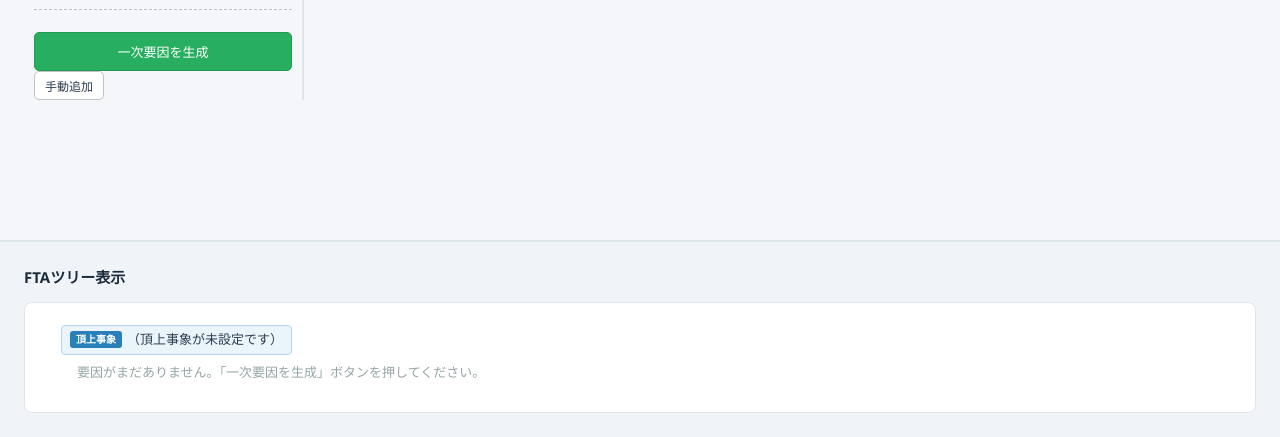
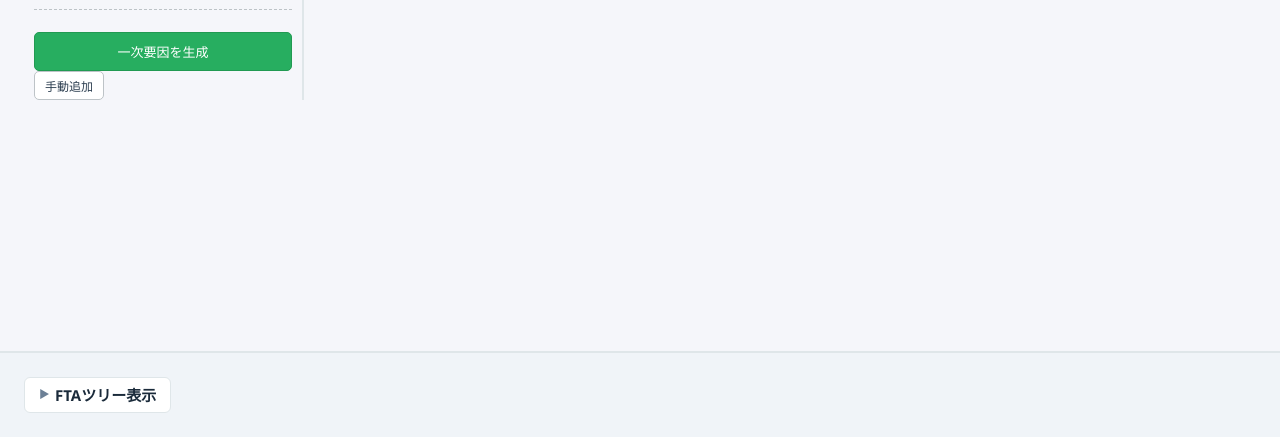
Before and after one commit to fujihara-masaki/fta-202605, a FastAPI app: template fta_tool/app/templates/analysis_detail.html in a window 1280 px wide. Shown: the part 363-800 px from the top of the page. Run offline with FastAPI, Linux system fonts and the light colour scheme; the template is opened without the code that fills it, so the values that code supplies are empty.

Commit message:
FTAツリー表示セクションを折りたたみ式に変更（デフォルト閉じる）
- <details>/<summary> でFTAツリー表示セクションを折りたたみ化
- デフォルトは閉じた状態で、従来の列形式UIを優先表示
- localStorage で分析ごとの開閉状態を保持・復元
- summary のスタイル（▶矢印、ホバー効果）を追加

https://claude.ai/code/session_01HkhnyLEgPW5rANrhL5fXwZ

```diff
--- a/fta_tool/app/static/style.css
+++ b/fta_tool/app/static/style.css
@@ -158,7 +158,20 @@ a:hover { text-decoration: underline; }
 
 /* ===== FTA Tree View Section ===== */
 .fta-tree-view-section { padding: 24px; background: #f0f4f8; border-top: 2px solid #dfe6e9; }
-.tree-section-title { font-size: 15px; font-weight: 700; color: #1a2a3a; margin: 0 0 14px; }
+.fta-tree-details { }
+.fta-tree-summary {
+  display: inline-flex; align-items: center; gap: 6px;
+  font-size: 15px; font-weight: 700; color: #1a2a3a;
+  cursor: pointer; user-select: none;
+  padding: 6px 14px; border-radius: 6px;
+  background: #fff; border: 1px solid #dfe6e9;
+  margin-bottom: 0;
+}
+.fta-tree-summary:hover { background: #eaf4fb; border-color: #aed6f1; }
+.fta-tree-summary::marker, .fta-tree-summary::-webkit-details-marker { display: none; }
+.fta-tree-summary::before { content: '▶'; font-size: 10px; color: #6c8096; transition: transform 0.2s; }
+details[open] > .fta-tree-summary::before { transform: rotate(90deg); }
+details[open] > .fta-tree-summary { margin-bottom: 14px; }
 .fta-tree-view { background: #fff; border: 1px solid #dfe6e9; border-radius: 8px; padding: 20px 24px; overflow-x: auto; }
 .tree-root, .tree-children { list-style: none; margin: 0; padding: 0; }
 .tree-children { padding-left: 20px; margin-left: 8px; border-left: 2px solid #dfe6e9; margin-top: 4px; }
--- a/fta_tool/app/templates/analysis_detail.html
+++ b/fta_tool/app/templates/analysis_detail.html
@@ -216,9 +216,10 @@
     </div><!-- end fta-tree-container -->
   </div><!-- end fta-tree-scroll -->
 
-  <!-- FTA Tree View Section -->
+  <!-- FTA Tree View Section (collapsible) -->
   <div class="fta-tree-view-section">
-    <h2 class="tree-section-title">FTAツリー表示</h2>
+    <details id="ftaTreeDetails" class="fta-tree-details">
+      <summary class="fta-tree-summary">FTAツリー表示</summary>
     <div class="fta-tree-view">
       <ul class="tree-root">
         <li class="tree-node tree-top-event">
@@ -260,6 +261,7 @@
         </li>
       </ul>
     </div>
+    </details>
   </div><!-- end fta-tree-view-section -->
 </div>
 
@@ -356,5 +358,18 @@
 {% block extra_scripts %}
 <script>
 const ANALYSIS_ID = {{ analysis.id }};
+
+// FTA tree details: restore/persist open state via localStorage
+(function() {
+  const details = document.getElementById('ftaTreeDetails');
+  if (!details) return;
+  const key = 'ftaTreeOpen_' + ANALYSIS_ID;
+  if (localStorage.getItem(key) === 'true') {
+    details.open = true;
+  }
+  details.addEventListener('toggle', () => {
+    localStorage.setItem(key, details.open ? 'true' : 'false');
+  });
+})();
 </script>
 {% endblock %}
```
